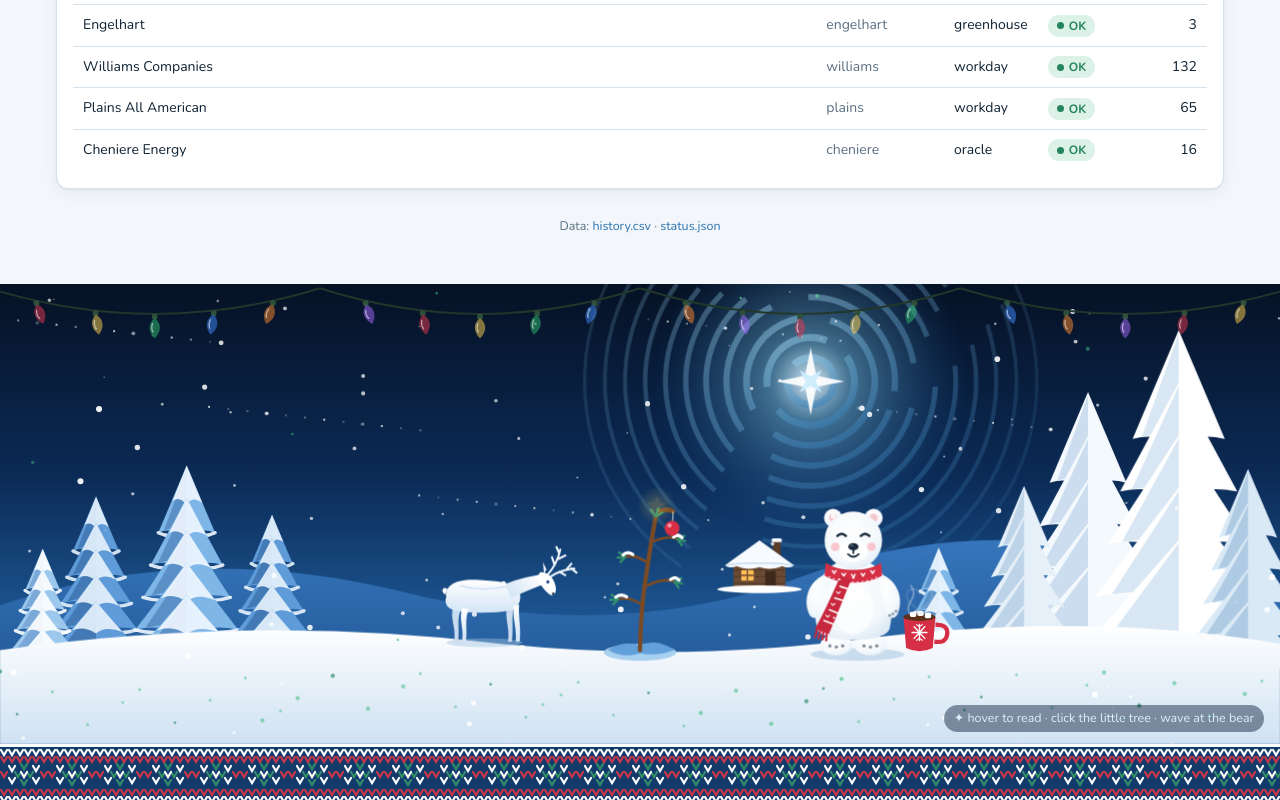
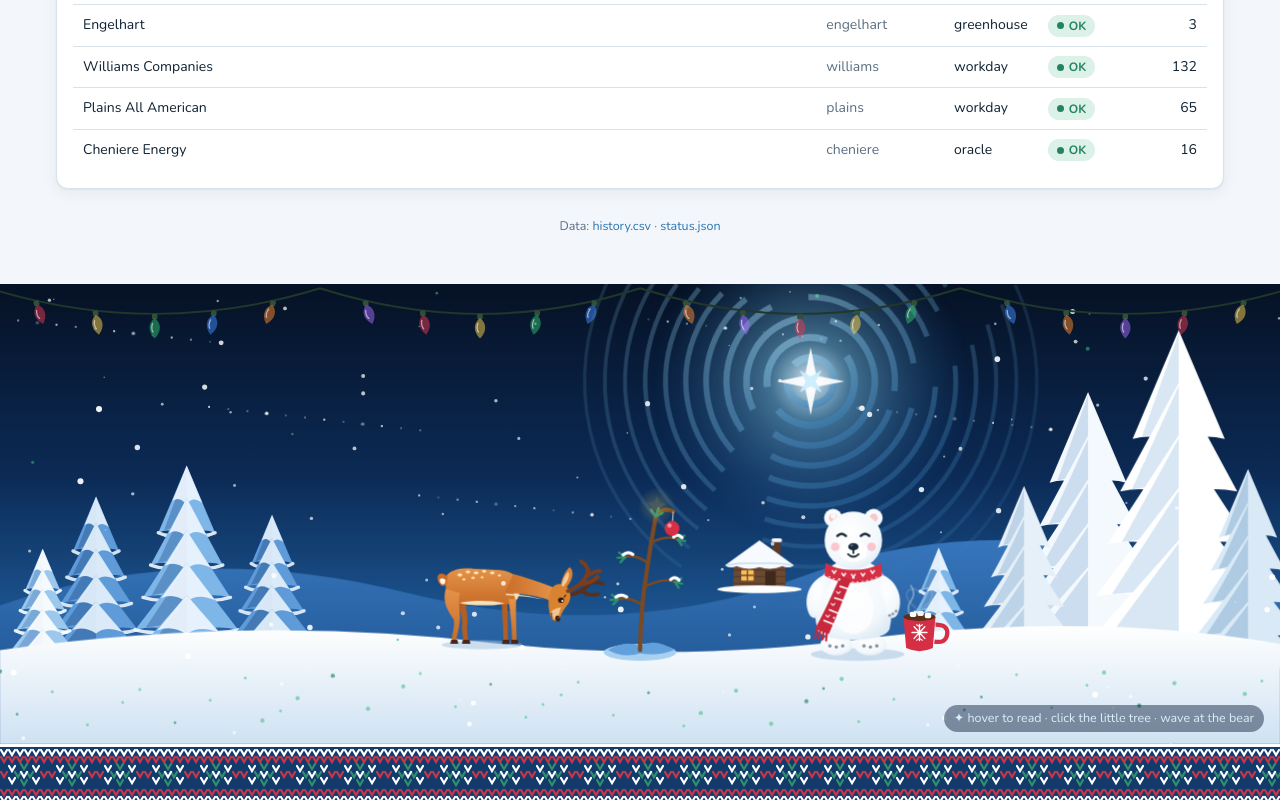
Before and after one commit to StevenP195/job-watcher, a plain HTML site: page index.html in a window 1280 px wide. Shown: the part 1899-2699 px from the top of the page. Drawn offline with nearby package versions, Linux system fonts and the light colour scheme.

Commit message:
Detailed cartoon deer: brown coat, spots, cream chest, antlers; grazes and looks up on hover
Co-Authored-By: Claude Opus 5.5 <noreply@anthropic.com>

```diff
--- a/assets/style.css
+++ b/assets/style.css
@@ -477,3 +477,7 @@ h1, h2, h3, .hero h1, .card h2, .finding h2 { font-family: var(--font-title); fo
 .tile .label { font-weight: 700; font-size: 13px; text-transform: uppercase; letter-spacing: .05em; }
 .controls label, .finding .kicker { font-weight: 800; font-size: 12px; text-transform: uppercase; letter-spacing: .06em; }
 .tile .value { font-weight: 800; font-size: 34px; letter-spacing: -.01em; }
+
+/* detailed deer: grazes with its head down, looks up on hover */
+.deer-head { transform-origin: 26px -60px; transform: rotate(82deg); }
+.scene-stage:hover .deer-head, .scene-stage.on .deer-head, .scene-stage:focus-within .deer-head { transform: rotate(0deg); }
--- a/assets/winter.js
+++ b/assets/winter.js
@@ -141,6 +141,7 @@
       <stop offset="1" stop-color="#ffe066" stop-opacity="0"/></radialGradient>
     <linearGradient id="deerFill" x1="0" y1="0" x2="0" y2="1"><stop offset="0" stop-color="#ffffff"/><stop offset="1" stop-color="#d3e5f6"/></linearGradient>
     <radialGradient id="bearFill" cx=".42" cy=".35" r=".75"><stop offset="0" stop-color="#ffffff"/><stop offset=".7" stop-color="#f3f8fc"/><stop offset="1" stop-color="#dbe8f4"/></radialGradient>
+    <linearGradient id="deerCoat" x1="0" y1="0" x2="0" y2="1"><stop offset="0" stop-color="#e5934a"/><stop offset="1" stop-color="#c86d28"/></linearGradient>
     <filter id="bulbGlow" x="-100%" y="-100%" width="300%" height="300%"><feGaussianBlur stdDeviation="3" result="b"/>
       <feMerge><feMergeNode in="b"/><feMergeNode in="SourceGraphic"/></feMerge></filter>
   </defs>
@@ -174,26 +175,47 @@
   <path d="M0 372 Q240 338 470 366 Q640 384 820 360 Q1020 336 1200 366 V460 H0 Z" fill="url(#hillB)"/>
   ${flecks}
 
-  <!-- deer: slender white painted silhouette (grazing; lifts its head on hover) -->
-  <g class="deer" transform="translate(452 364) scale(1.05)">
-    <ellipse cx="2" cy="1" rx="34" ry="4" fill="#9fc1df" opacity=".45"/>
-    <path d="M-26 -30 C-29 -20 -23 -13 -25 0 L-21.5 0 C-20 -12 -23 -20 -19 -29 Z" fill="#c9dcef"/>
-    <path d="M22 -30 C20 -20 25 -12 23 0 L26.5 0 C28 -12 26 -21 28 -30 Z" fill="#c9dcef"/>
-    <path d="M-32 -40 C-34 -51 -21 -57 -2 -55 C14 -54 26 -53 32 -47 C36 -41 34 -31 27 -28 C10 -25 -12 -25 -25 -28 C-32 -30 -34 -35 -32 -40 Z" fill="url(#deerFill)"/>
-    <path d="M-18 -30 C-21 -19 -16 -12 -18 0 L-14.5 0 C-13 -12 -16 -20 -12 -29 Z" fill="url(#deerFill)"/>
-    <path d="M28 -32 C27 -21 31 -12 30 0 L33.5 0 C35 -12 32 -22 33 -33 Z" fill="url(#deerFill)"/>
-    <path d="M-31 -47 C-36 -50 -37 -44 -33 -42 Z" fill="#ffffff"/>
-    <path d="M-20 -50 C-6 -46 10 -46 24 -50" stroke="#b9d1ea" stroke-width="1.2" fill="none" opacity=".7"/>
+  <!-- deer: warm brown cartoon deer with spots and antlers (grazes; lifts its head on hover) -->
+  <g class="deer" transform="translate(452 366) scale(.95)">
+    <ellipse cx="0" cy="1" rx="40" ry="4.5" fill="#9fc1df" opacity=".5"/>
+    <!-- far legs (shaded) -->
+    <path d="M-26 -46 C-24 -34 -18 -28 -20 -16 L-18.5 -3 L-14 -3 L-15 -16 C-13 -28 -17 -38 -18 -46 Z" fill="#b35f24"/>
+    <path d="M19 -42 C20 -28 21 -14 21 -3 L25.5 -3 C25.5 -14 25 -28 25 -42 Z" fill="#b35f24"/>
+    <path d="M-19 -4 h6.5 l1 4 h-8.5 Z M20.5 -4 h6 l1 4 h-8 Z" fill="#4a2414"/>
+    <!-- body -->
+    <path d="M-36 -58 C-40 -70 -26 -76 -8 -74 C8 -73 20 -74 28 -70 C38 -66 40 -54 36 -46 C33 -40 26 -38 18 -39
+             C4 -38 -14 -38 -26 -40 C-34 -42 -36 -50 -36 -58 Z" fill="url(#deerCoat)"/>
+    <path d="M-22 -40.5 C-8 -43 8 -43 22 -40 C12 -37 -12 -37 -22 -40.5 Z" fill="#f6dfba"/>
+    <path d="M30 -66 C38 -60 39 -49 33 -42 C31 -50 30 -58 30 -66 Z" fill="#f6dfba"/>
+    <g fill="#ffe4b5">
+      <ellipse cx="-22" cy="-68" rx="2.4" ry="1.6"/><ellipse cx="-14" cy="-71" rx="2.2" ry="1.5"/><ellipse cx="-6" cy="-70" rx="2.4" ry="1.6"/>
+      <ellipse cx="2" cy="-71.5" rx="2" ry="1.4"/><ellipse cx="10" cy="-70" rx="2.2" ry="1.5"/><ellipse cx="-18" cy="-63.5" rx="1.6" ry="1.1"/>
+      <ellipse cx="-9" cy="-65" rx="1.7" ry="1.2"/><ellipse cx="0" cy="-65.5" rx="1.5" ry="1"/><ellipse cx="17" cy="-67.5" rx="1.6" ry="1.1"/>
+    </g>
+    <!-- tail -->
+    <path d="M-34 -66 C-42 -74 -48 -66 -41 -58 C-39 -56 -36 -57 -35 -60 Z" fill="#c86d28"/>
+    <path d="M-36 -63 C-41 -67 -44 -63 -40 -59 C-38.5 -58 -37 -59 -36.5 -60.5 Z" fill="#fff6e6"/>
+    <!-- near legs -->
+    <path d="M-36 -54 C-40 -40 -32 -30 -28 -24 C-27 -16 -30 -9 -30 -3 L-25.5 -3 C-25 -9 -22 -16 -22 -26 C-22 -34 -24 -44 -22 -50 Z" fill="url(#deerCoat)"/>
+    <path d="M26 -44 C28 -30 29.5 -14 29.5 -3 L34 -3 C34 -14 33 -30 33.5 -44 Z" fill="url(#deerCoat)"/>
+    <path d="M-30.5 -4 h6 l1 4 h-8 Z M29 -4 h6 l1 4 h-8 Z" fill="#4a2414"/>
+    <!-- neck and head (rotate together) -->
     <g class="deer-head">
-      <path d="M20 -50 C24 -62 30 -71 34 -78 L43 -75 C39 -65 35 -54 33 -45 Z" fill="url(#deerFill)"/>
-      <path d="M33 -80 C37 -86 46 -86 53 -81 C57 -78 57 -74 53 -73 C47 -72 40 -73 35 -74 Z" fill="#ffffff"/>
-      <path d="M36 -82 L28 -88 L35 -86 Z" fill="#eaf3fb"/>
-      <circle cx="44" cy="-79.5" r="1.4" fill="#16467e"/>
-      <circle cx="55" cy="-76" r="1.2" fill="#2a3c50"/>
-      <g stroke="#f4f9ff" stroke-width="1.8" fill="none" stroke-linecap="round">
-        <path d="M39 -84 C38 -93 35 -100 30 -107 M37 -94 L30 -97 M35 -100 L37 -107 M32 -104 L26 -106"/>
-        <path d="M42 -84 C43 -93 47 -99 51 -105 M44 -93 L50 -95 M47 -99 L46 -106 M49 -103 L55 -104"/>
-      </g>
+      <path d="M46 -118 C46 -128 42 -136 34 -142 M43 -130 C48 -134 50 -140 49 -146 M38 -137 C36 -143 37 -148 40 -152"
+            stroke="#5e2e15" stroke-width="3.4" fill="none" stroke-linecap="round"/>
+      <path d="M18 -66 C24 -80 31 -94 37 -104 L50 -100 C44 -90 39 -76 35 -55 Z" fill="url(#deerCoat)"/>
+      <path d="M36 -56 C39 -72 44 -86 49 -97 L50 -100 C45 -88 41 -74 37.5 -56 Z" fill="#f6dfba"/>
+      <path d="M34 -108 C34 -118 46 -122 54 -116 C58 -112 62 -108 68 -105 C71 -103 70 -98 66 -97
+               C58 -95 48 -96 42 -99 C37 -101 34 -104 34 -108 Z" fill="#d9822f"/>
+      <path d="M57 -108 C61 -106 66 -104 68 -102.5 C68.5 -99 65 -97 60 -97.6 C58 -100 57 -104 57 -108 Z" fill="#f2c58f"/>
+      <path d="M40 -114 C32 -124 24 -126 19 -122 C23 -116 31 -111.5 38 -110 Z" fill="#d9822f"/>
+      <path d="M37 -113 C31 -120 26 -121 23 -120 C26 -116 31 -113 36 -111.5 Z" fill="#f6c9a0"/>
+      <path d="M42 -117 C40 -128 34 -136 24 -140 M37 -129 C38 -137 36 -143 32 -148 M31 -136 C28 -141 26 -146 27 -151 M28 -139 C22 -140 18 -138 15 -134"
+            stroke="#7a3e1e" stroke-width="4" fill="none" stroke-linecap="round"/>
+      <ellipse cx="50" cy="-109" rx="2.6" ry="3" fill="#2b160d"/><circle cx="50.9" cy="-110.2" r=".95" fill="#fff"/>
+      <path d="M47.5 -112.5 l-1.8 -1.6" stroke="#2b160d" stroke-width="1" stroke-linecap="round"/>
+      <ellipse cx="67.6" cy="-103.2" rx="3" ry="2.4" fill="#3a1d12"/><circle cx="66.8" cy="-104" r=".7" fill="#8a6050"/>
+      <path d="M61.5 -98.2 q2.2 1.4 4.5 .2" stroke="#7a3e1e" stroke-width="1.1" fill="none" stroke-linecap="round"/>
     </g>
   </g>
 
--- a/sw.js
+++ b/sw.js
@@ -5,7 +5,7 @@
      the pages show the latest run; when offline, serve the last copy loaded and
      mark the response so the page can show an "offline" banner. */
 
-const CACHE = "job-watcher-v7";
+const CACHE = "job-watcher-v8";
 const SHELL = [
   "./", "index.html", "browse.html", "market.html", "news.html", "manifest.webmanifest",
   "assets/style.css", "assets/app.js", "assets/today.js", "assets/browse.js", "assets/market.js", "assets/news.js", "assets/winter.js",
```
